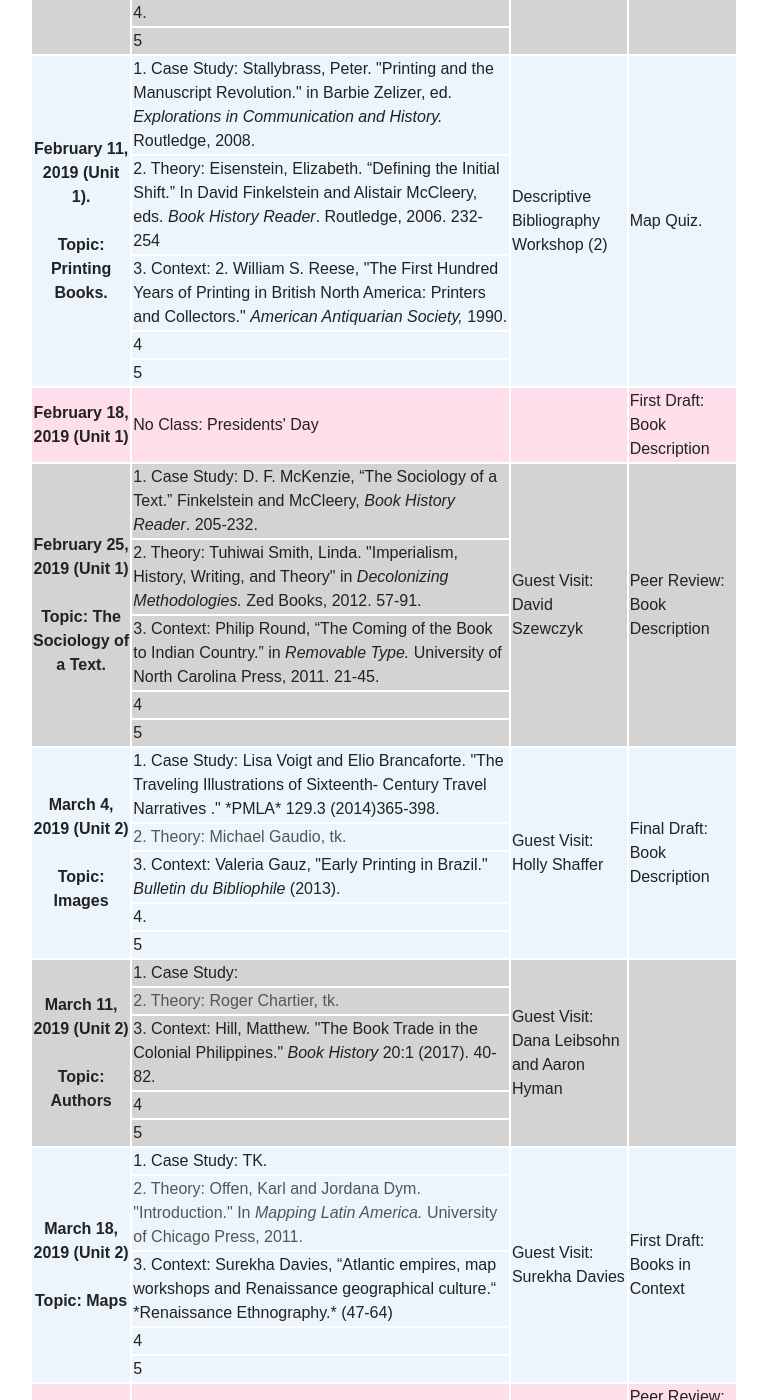
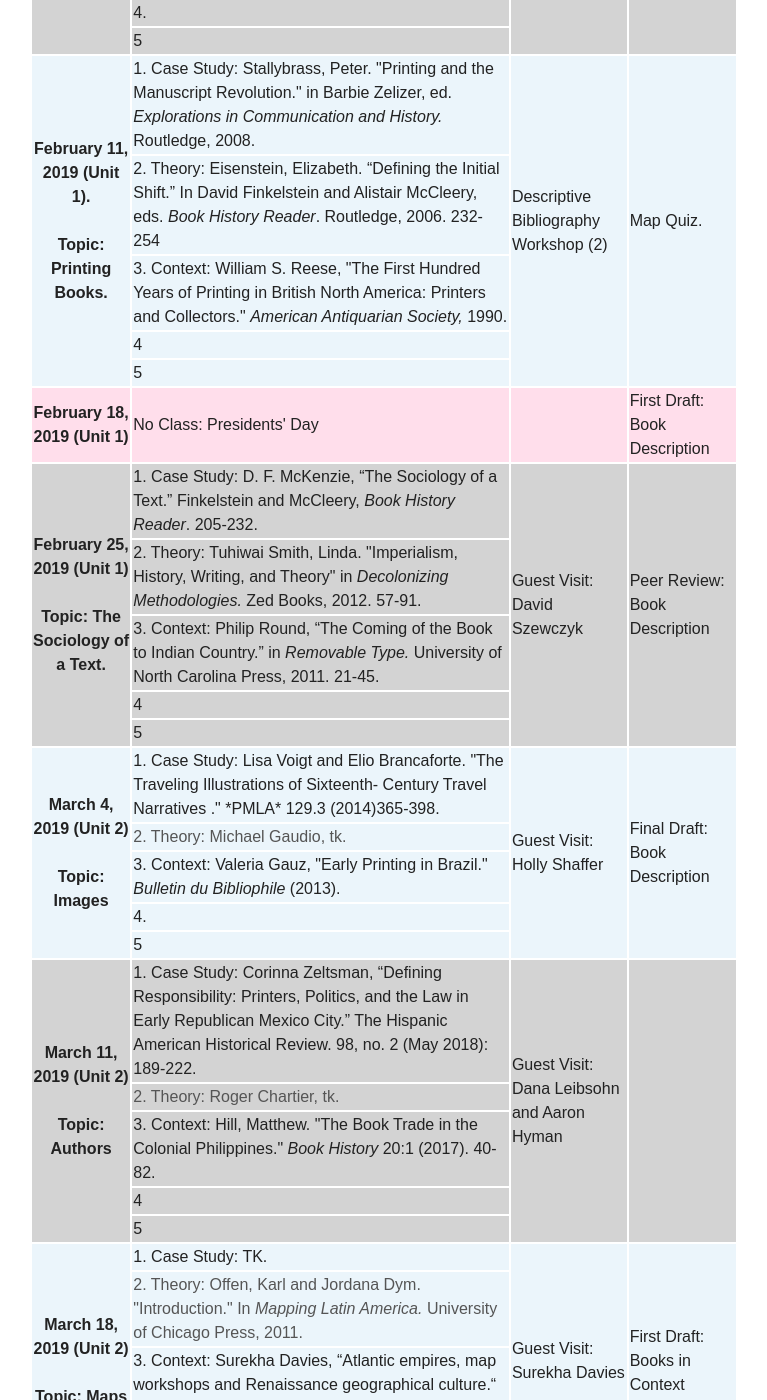
Before and after one commit to halperta/2019-bookhistory, a Jekyll site: the page built from schedule/index.md, in a window 1280 px wide and 1400 px high, scrolled down 1131 px. Shown: the whole window, without its empty margins (256-1023 px from the left). Built offline with Jekyll 4.4.1, drawn with Linux system fonts in a browser that asks for light colours; nearby versions of some CDN libraries.

Commit message:
schedule

```diff
--- a/schedule/index.md
+++ b/schedule/index.md
@@ -64,7 +64,7 @@
     <td align="left">2. Theory: Eisenstein, Elizabeth. “Defining the Initial Shift.” In David Finkelstein and Alistair McCleery, eds. <i> Book History Reader</i>. Routledge, 2006. 232-254 </td>
   </tr>
   <tr bgcolor="EBF5FB">
-    <td align="left">3. Context: <a href="https://www.abaa.org/member-articles/the-first-hundred-years-of-printing-in-british-north-america-printers-and-c"> 2. William S. Reese, "The First Hundred Years of Printing in British North America: Printers and Collectors." <i>American Antiquarian Society,</i> 1990. </a> </td>
+    <td align="left">3. Context: <a href="https://www.abaa.org/member-articles/the-first-hundred-years-of-printing-in-british-north-america-printers-and-c"> William S. Reese, "The First Hundred Years of Printing in British North America: Printers and Collectors." <i>American Antiquarian Society,</i> 1990. </a> </td>
   </tr>
   <tr bgcolor="EBF5FB">
     <td align="left">4</td>
@@ -133,7 +133,7 @@
 
   <tr bgcolor="LightGray">
     <th rowspan="5">March 11, 2019 (Unit 2) <br><br> Topic: Authors</th>
-      <td> 1. Case Study:  </td>
+      <td> 1. Case Study: Corinna Zeltsman, “Defining Responsibility: Printers, Politics, and the Law in Early Republican Mexico City.” The Hispanic American Historical Review. 98, no. 2 (May 2018): 189-222. </td>
       <td rowspan="5"> Guest Visit: <a href="https://www.smith.edu/academics/faculty/dana-leibsohn">Dana Leibsohn</a> and <a href="https://arthist.jhu.edu/directory/aaron-m-hyman/">Aaron Hyman</a></td>
       <td rowspan="5">  </td>
   </tr>
```
